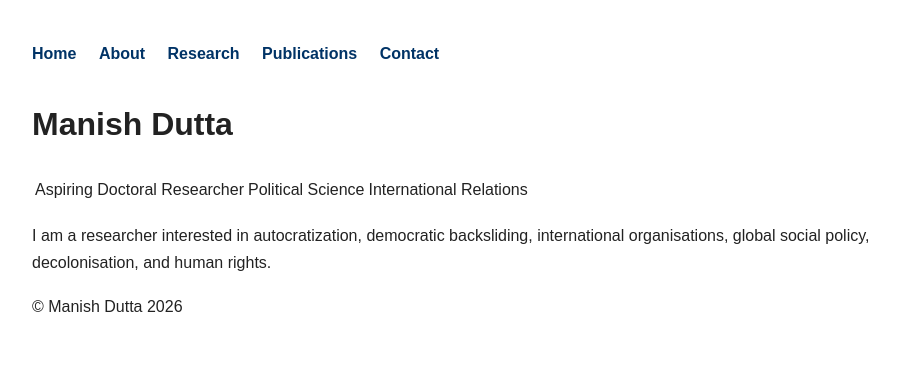
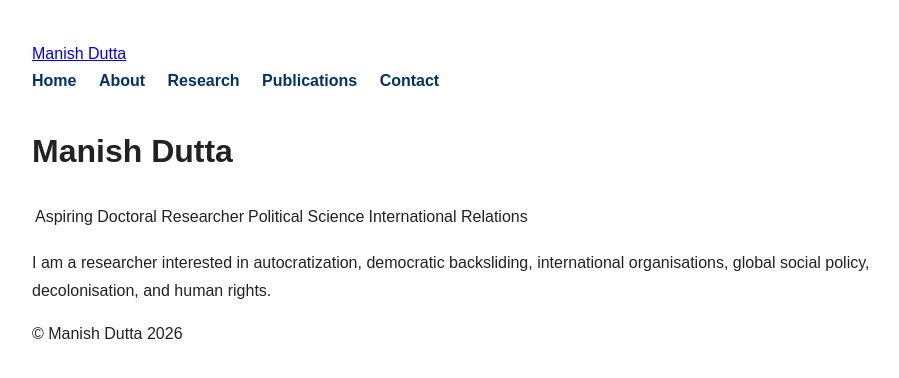
Before and after one commit to themanishdutta/themanishdutta, a Jekyll site: the page built from index.md, in a window 1280 px wide. Shown: the top 378 px of the page, without its empty margins (183-1082 px from the left). Built offline with Jekyll 4.4.1, drawn with Linux system fonts in a browser that asks for light colours.

Commit message:
Update default.html

```diff
--- a/_layouts/default.html
+++ b/_layouts/default.html
@@ -3,26 +3,31 @@
 <head>
   <meta charset="UTF-8">
   <meta name="viewport" content="width=device-width, initial-scale=1.0">
-  <title>{{ page.title }} | {{ site.title }}</title>
-  <link rel="stylesheet" href="/assets/css/style.css">
+  <title>{% if page.title %}{{ page.title }} | {% endif %}{{ site.title }}</title>
+  <link rel="stylesheet" href="{{ '/assets/css/style.css' | relative_url }}">
 </head>
 <body>
+  <div class="site-container">
+    <header class="site-header">
+      <div class="site-title">
+        <a href="{{ '/' | relative_url }}">Manish Dutta</a>
+      </div>
+      <nav class="site-nav">
+        <a href="{{ '/' | relative_url }}">Home</a>
+        <a href="{{ '/about.html' | relative_url }}">About</a>
+        <a href="{{ '/research.html' | relative_url }}">Research</a>
+        <a href="{{ '/publications.html' | relative_url }}">Publications</a>
+        <a href="{{ '/contact.html' | relative_url }}">Contact</a>
+      </nav>
+    </header>
 
-<nav>
-  <a href="/">Home</a>
-  <a href="/about.html">About</a>
-  <a href="/research.html">Research</a>
-  <a href="/publications.html">Publications</a>
-  <a href="/contact.html">Contact</a>
-</nav>
+    <main class="content">
+      {{ content }}
+    </main>
 
-<main>
-  {{ content }}
-</main>
-
-<footer>
-  © Manish Dutta 2026
-</footer>
-
+    <footer class="site-footer">
+      <p>© Manish Dutta 2026</p>
+    </footer>
+  </div>
 </body>
 </html>
```
